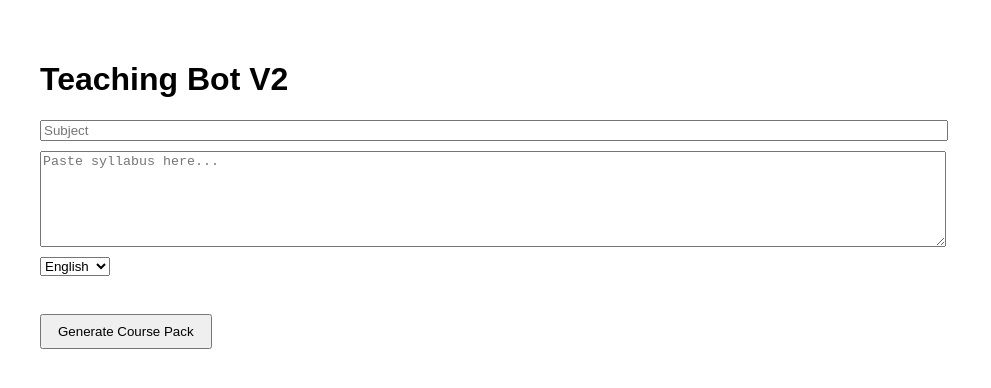
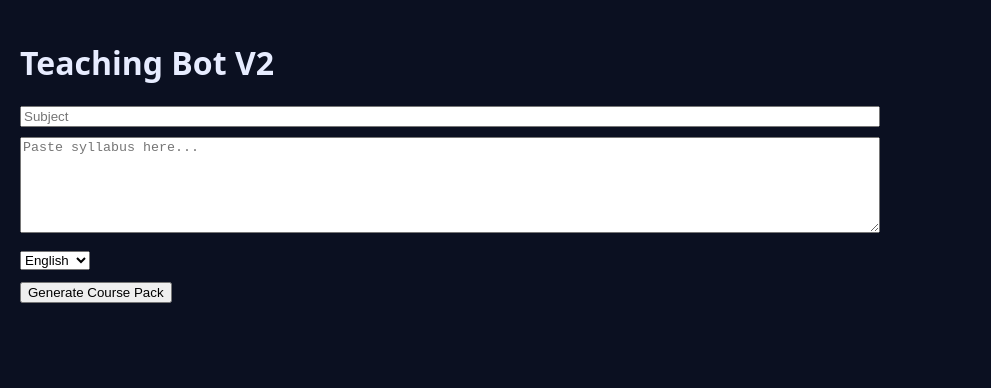
Before and after one commit to gajananpwin-dotcom/Teaching-Bot-V2, a Next.js app: page / in a window 1280 px wide. Shown: the top 388 px of the page, without its empty margins (0-991 px from the left). Built offline with nearby package versions, Linux system fonts and the light colour scheme.

Commit message:
Update globals.css

```diff
--- a/styles/globals.css
+++ b/styles/globals.css
@@ -1,13 +1,30 @@
-body {
-  font-family: Arial, sans-serif;
-  margin: 0;
-  padding: 20px;
+:root {
+  --bg: #0b1021;
+  --card: #121735;
+  --muted: #8492c4;
+  --text: #e7ecff;
+  --brand: #7c9cff;
+  --brand-2: #a4f2ff;
 }
-input, textarea, select, button {
-  margin-top: 10px;
-  display: block;
-}
-button {
-  padding: 8px 16px;
-  margin-top: 10px;
-}
+* { box-sizing: border-box; }
+html, body { margin: 0; padding: 0; background: var(--bg); color: var(--text); font-family: ui-sans-serif, system-ui, -apple-system, Segoe UI, Roboto, Helvetica, Arial; }
+.container { max-width: 1024px; margin: 0 auto; padding: 28px 16px; }
+.hero { font-size: 32px; font-weight: 800; letter-spacing: .4px; margin: 0 0 18px; }
+.sub { color: var(--muted); margin-bottom: 18px; }
+.grid { display: grid; gap: 16px; }
+@media (min-width: 900px){ .grid-2 { grid-template-columns: 1.2fr 1fr; } }
+.card { background: radial-gradient(1200px 600px at -100px -200px, rgba(164,242,255,.15), transparent 60%), var(--card);
+        border: 1px solid rgba(255,255,255,.09); border-radius: 16px; padding: 16px; }
+label { font-size: 13px; color: var(--muted); display:block; margin-bottom: 6px; }
+.input, .textarea, .select { width: 100%; border: 1px solid rgba(255,255,255,.14); background: rgba(255,255,255,.02);
+  color: var(--text); border-radius: 12px; padding: 10px 12px; }
+.textarea { min-height: 140px; resize: vertical; }
+.row { display:flex; gap:10px; flex-wrap:wrap; }
+.badge { display:inline-flex; gap:8px; align-items:center; background:rgba(124,156,255,.12); color:#cfe3ff; border:1px solid rgba(124,156,255,.4); padding:4px 10px; border-radius:999px; font-size:12px; }
+.btn { background: linear-gradient(135deg, var(--brand), var(--brand-2));
+  border: none; color: #081022; padding: 10px 14px; border-radius: 12px; cursor: pointer; font-weight: 700; }
+.btn.secondary { background: transparent; color: var(--text); border:1px solid rgba(255,255,255,.16); }
+.btn.warn { background:#ffb454; color:#1a1006; }
+.btn:disabled { opacity:.6; cursor:not-allowed; }
+.kbd { font-family: ui-monospace, SFMono-Regular, Menlo, Consolas, "Liberation Mono", monospace; font-size:12px; background:#0b1233; border:1px solid rgba(255,255,255,.16); padding:2px 6px; border-radius:6px; }
+.log { background:#0b1233; border:1px solid rgba(255,255,255,.16); border-radius:12px; padding:10px; min-height:120px; white-space:pre-wrap; }
```
